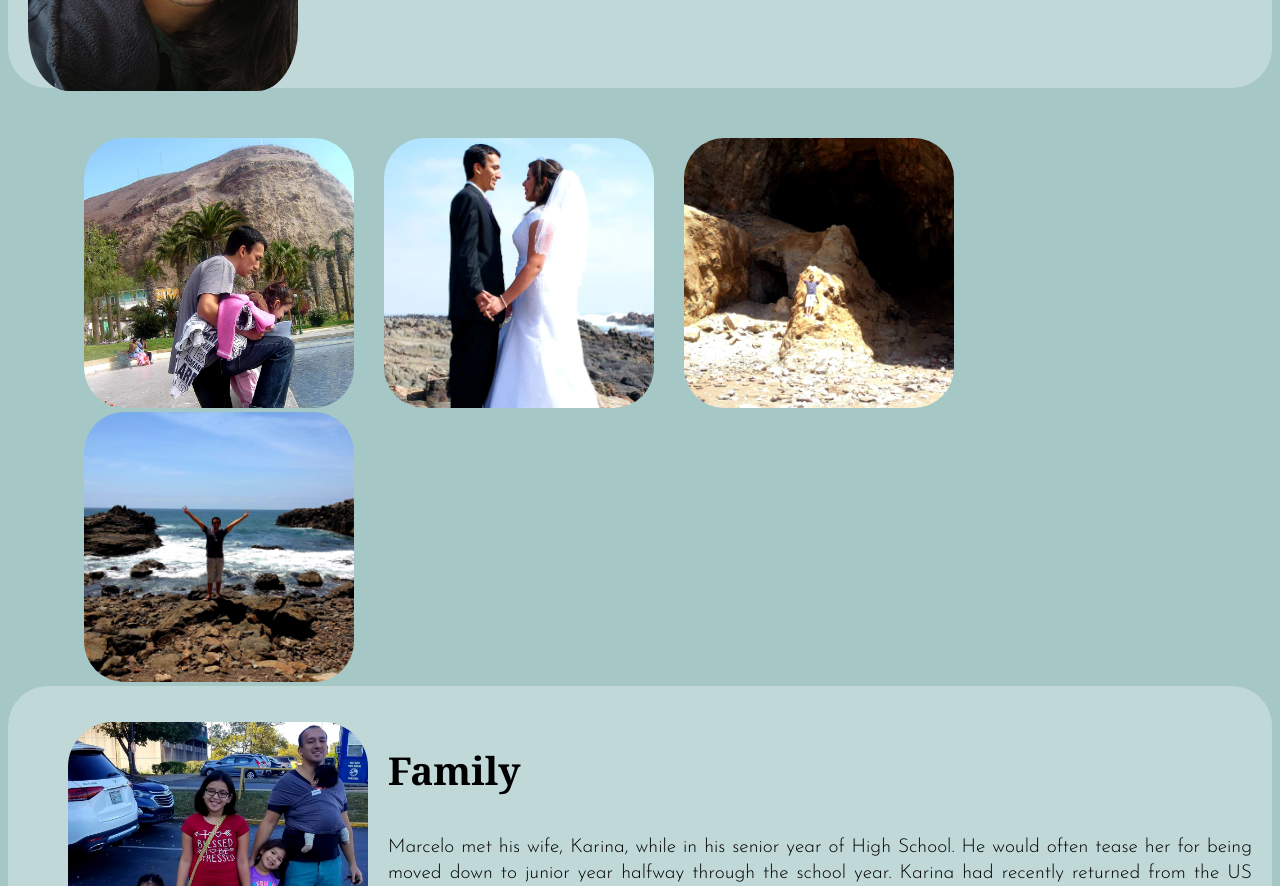
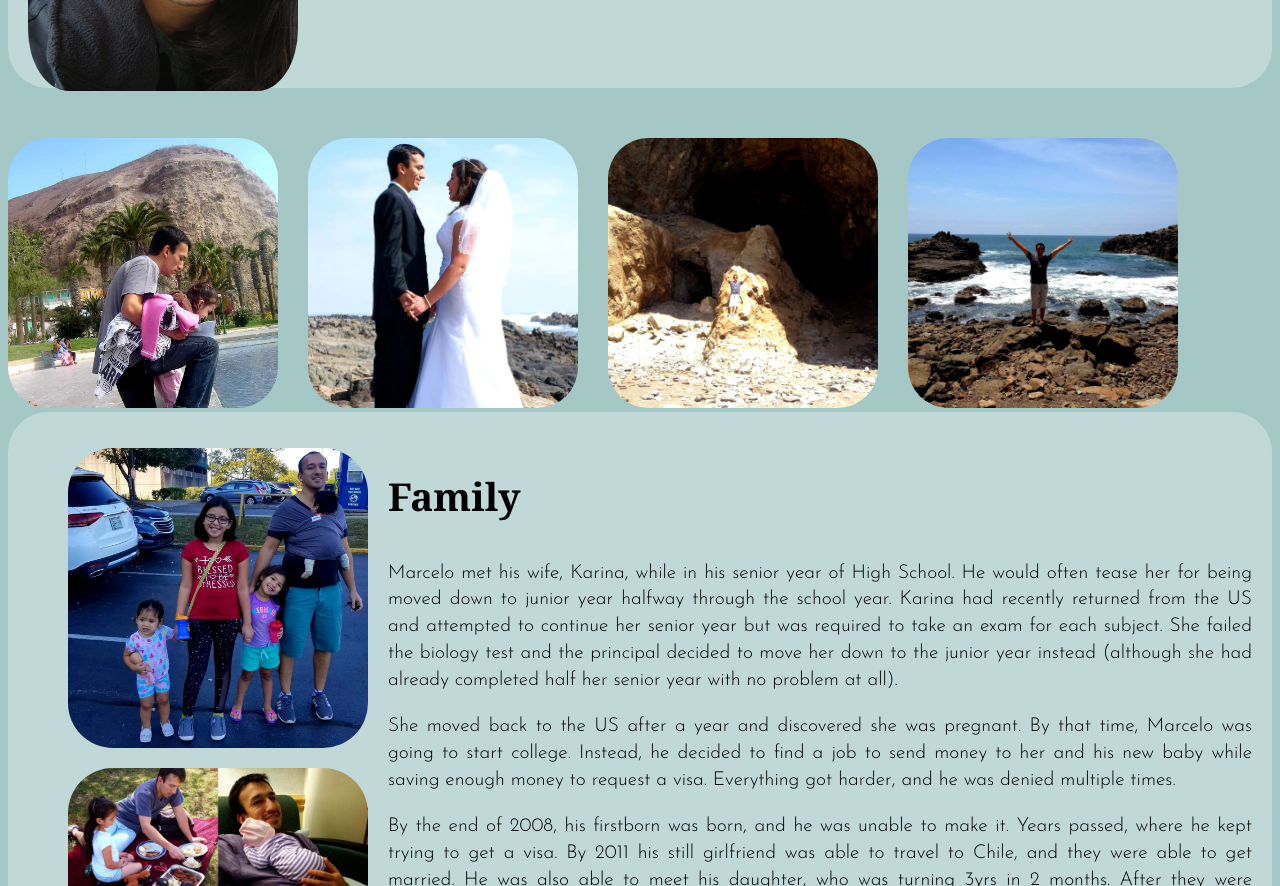
Before and after one commit to kalvarez90/bioSite, a plain HTML site: page index.html in a window 1280 px wide. Shown: the part 660-1546 px from the top of the page. Drawn offline with Linux system fonts and the light colour scheme; a web font is replaced by a local one.

Commit message:
Update style.css

```diff
--- a/style.css
+++ b/style.css
@@ -47,8 +47,7 @@ img.align4 {
 .gallery {
   display: block;
   margin-left: auto;
-  margin-right: auto;
-  width: 88%; }
+  margin-right: auto; }
 
 .footer {
   font-family: 'Quattrocento', Georgia, "Time New Roman", serif;
```
